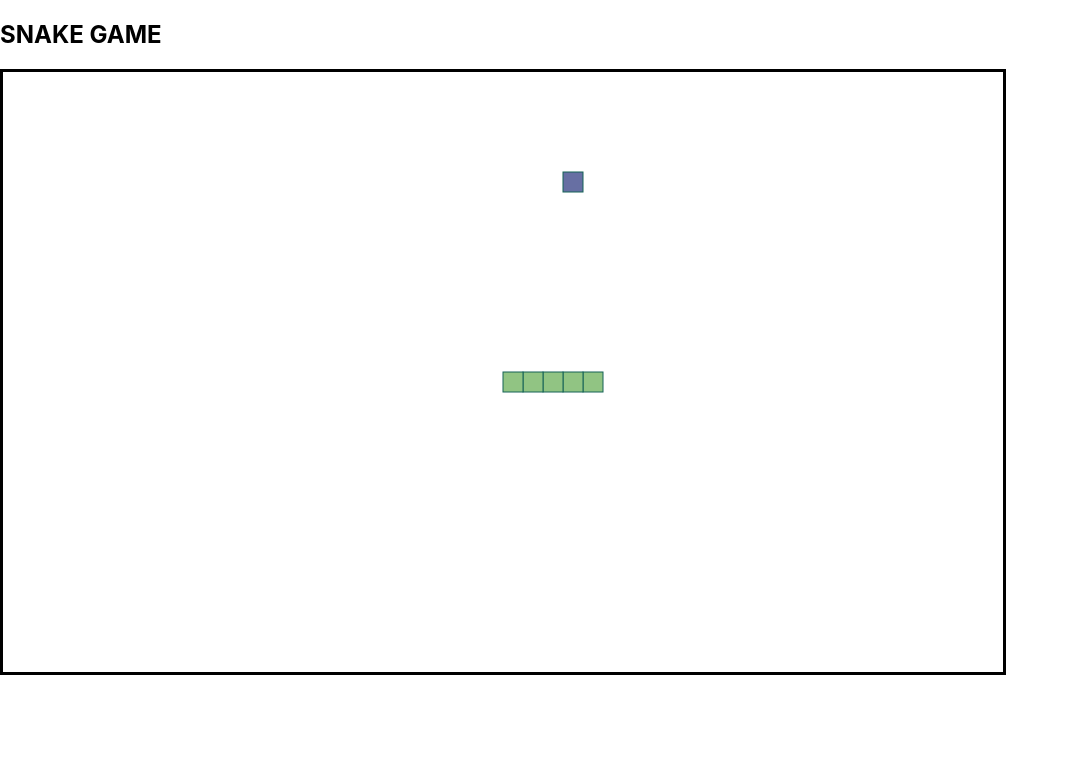
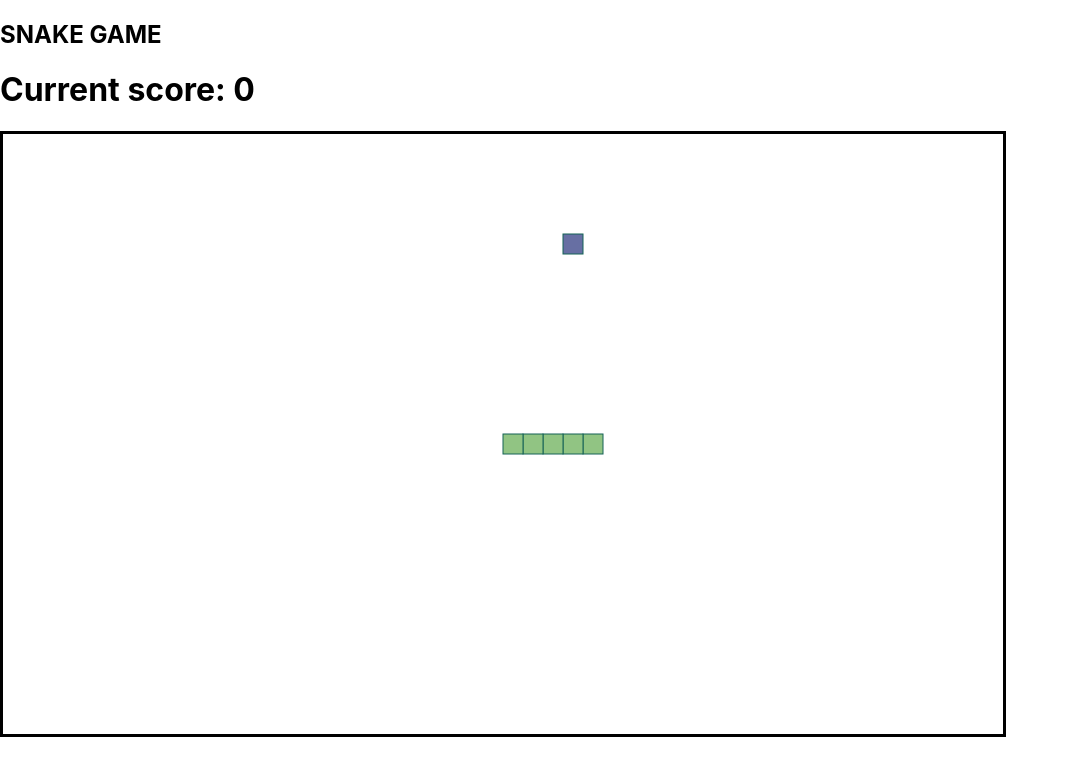
Before and after one commit to PizzerSpring/snake, a React (Create React App) app: page / in a window 1280 px wide. Shown: the top 776 px of the page, without its empty margins (0-1069 px from the left). Built offline with nearby package versions, Linux system fonts and the light colour scheme.

Commit message:
add score card

```diff
--- a/package.json
+++ b/package.json
@@ -2,6 +2,7 @@
   "name": "snake",
   "version": "0.1.0",
   "private": true,
+  "homepage": "https://PizzerSpring.github.io/snake",
   "dependencies": {
     "@testing-library/jest-dom": "^5.16.5",
     "@testing-library/react": "^13.4.0",
@@ -13,6 +14,7 @@
     "@types/react-redux": "^7.1.24",
     "@types/redux": "^3.6.0",
     "@types/redux-saga": "^0.10.5",
+    "gh-pages": "^4.0.0",
     "react": "^18.2.0",
     "react-dom": "^18.2.0",
     "react-redux": "^8.0.5",
@@ -26,7 +28,8 @@
     "start": "react-scripts start",
     "build": "react-scripts build",
     "test": "react-scripts test",
-    "eject": "react-scripts eject"
+    "predeploy": "npm run build",
+    "deploy": "gh-pages -d build"
   },
   "eslintConfig": {
     "extends": [
--- a/src/App.tsx
+++ b/src/App.tsx
@@ -4,11 +4,13 @@ import './App.css';
 import {Provider} from "react-redux";
 import store from "./store";
 import CanvasBoard from "./components/CanvasBoard";
+import ScoreCard from "./components/ScoreCard";
 
 function App() {
     return (
         <Provider store={store}>
                 <h2>SNAKE GAME</h2>
+                <ScoreCard/>
                 <CanvasBoard height={600} width={1000}/>
         </Provider>
     );
--- /dev/null
+++ b/src/components/ScoreCard.tsx
@@ -0,0 +1,14 @@
+import React from 'react';
+import {useSelector} from "react-redux";
+import {IGlobalState} from "../store/reducers";
+
+const ScoreCard = () => {
+    const score = useSelector((state: IGlobalState) => state.score);
+    return (
+        <div>
+            <h1>Current score: {score}</h1>
+        </div>
+    );
+};
+
+export default ScoreCard;
--- a/src/store/reducers/index.ts
+++ b/src/store/reducers/index.ts
@@ -82,7 +82,7 @@ const gameReducer = (state = globalState, action: any) => {
         case INCREMENT_SCORE:
             return {
                 ...state,
-                score: state.score + 1,
+                score: state.score + 1/2,
             };
         default:
             return state;
```
